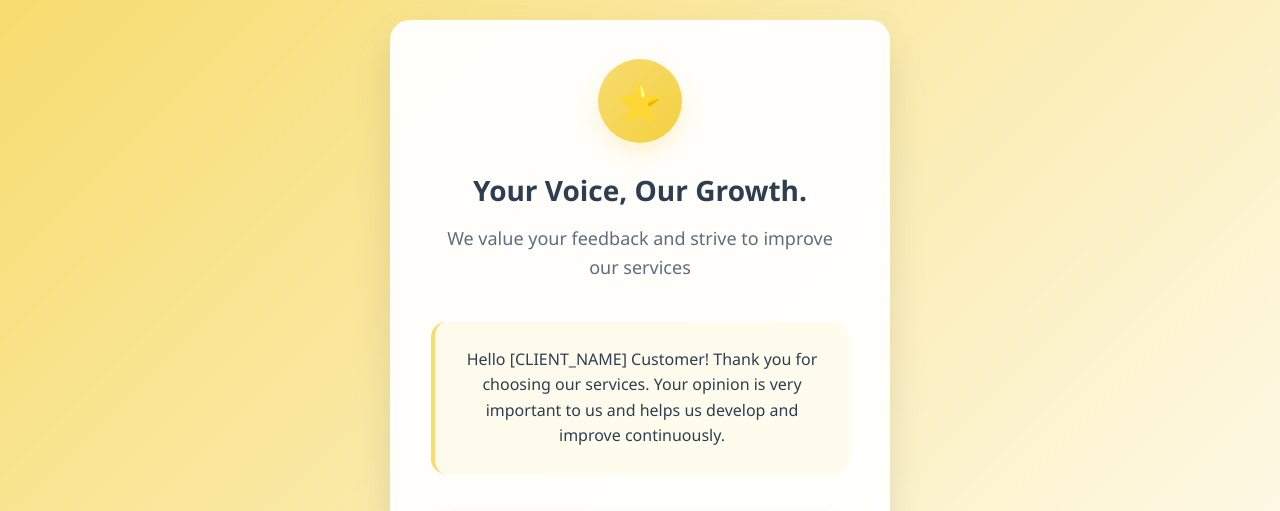
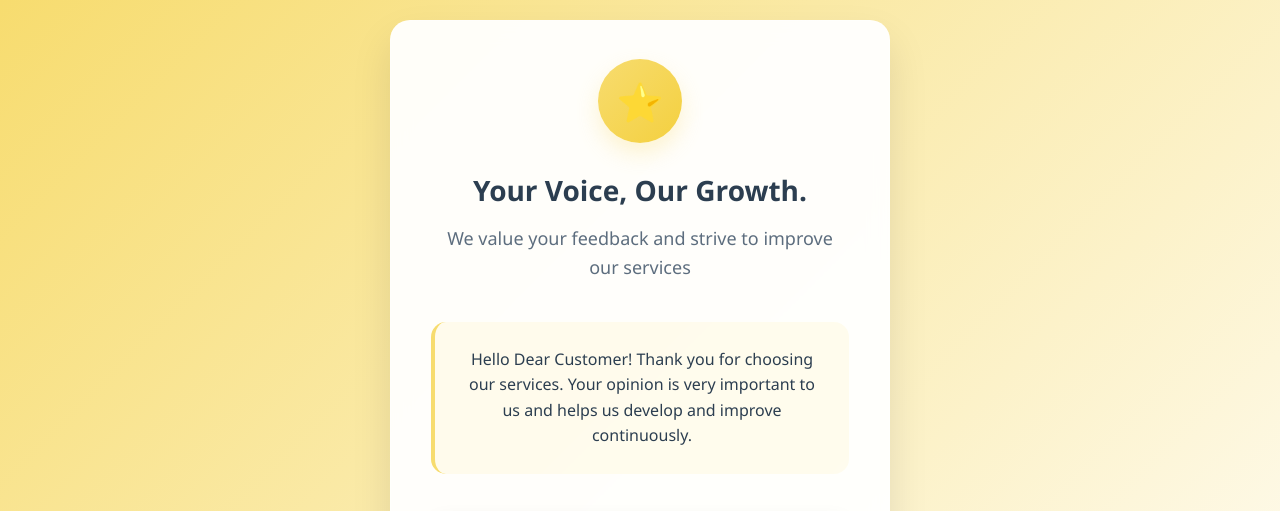
Before and after one commit to nexori27/Dollar-Car, a plain HTML site: page index.html in a window 1280 px wide. Shown: the top 511 px of the page. Drawn offline with Linux system fonts and the light colour scheme.

Commit message:
Update index.html

```diff
--- a/index.html
+++ b/index.html
@@ -231,7 +231,7 @@
 
         <div class="welcome-message">
             <p class="welcome-text">
-                Hello [CLIENT_NAME] Customer!
+                Hello Dear Customer!
 
 
 
```
